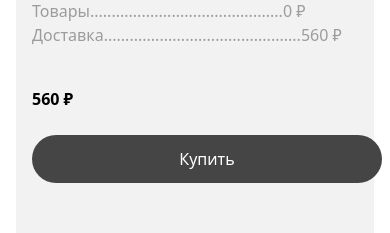
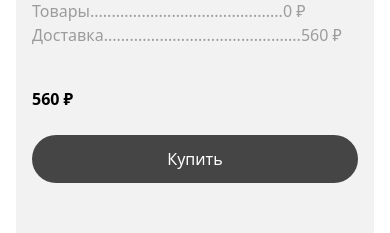
Before and after one commit to sunnatovv/nornlight-vue, a Vue app: page /korzina in a window 390 px wide. Shown: the part 980-1213 px from the top of the page. Built offline with nearby package versions, Linux system fonts and the light colour scheme; what vue3-marquee would draw is missing.

Commit message:
bugs fixed

```diff
--- a/src/pages/Korzina.vue
+++ b/src/pages/Korzina.vue
@@ -166,10 +166,10 @@
           <p class="text-24px font-bold">{{ totalProductsPrice + 560 }} ₽</p>
         </div>
 
-        <div class="mt-6 max-sm:w-fullr">
+        <div class="mt-6 max-sm:flex max-sm:justify-center">
           <button
             type="submit"
-            class="lg:w-[324px] w-[350px] py-3 bg-primary text-white rounded-full"
+            class="w-[324px] max-sm:w-[330px] py-3 bg-primary text-white rounded-full"
           >
             Купить
           </button>
```
